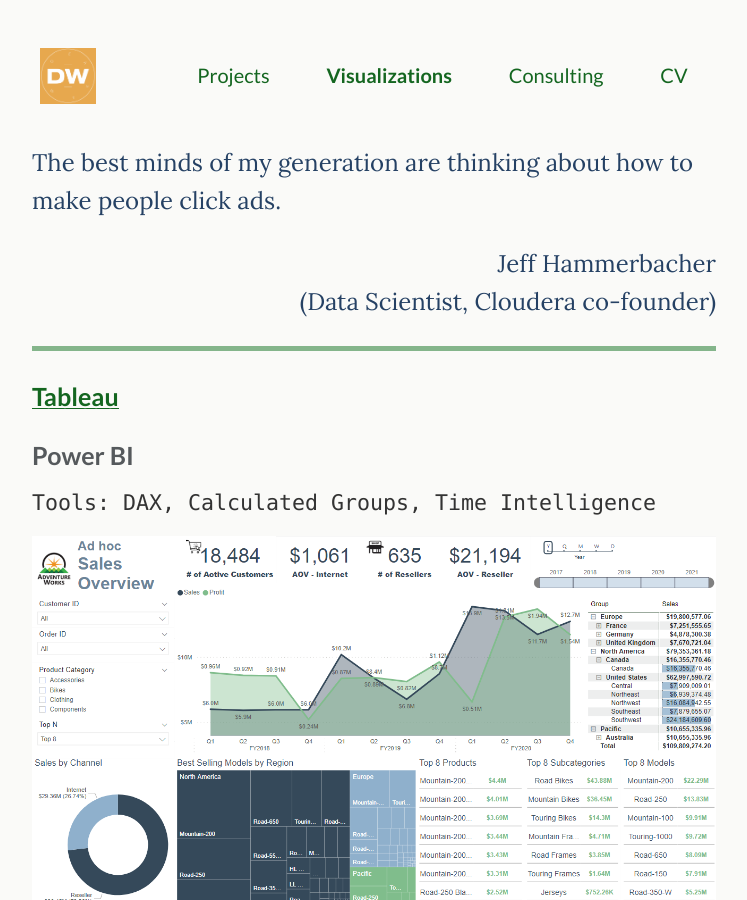
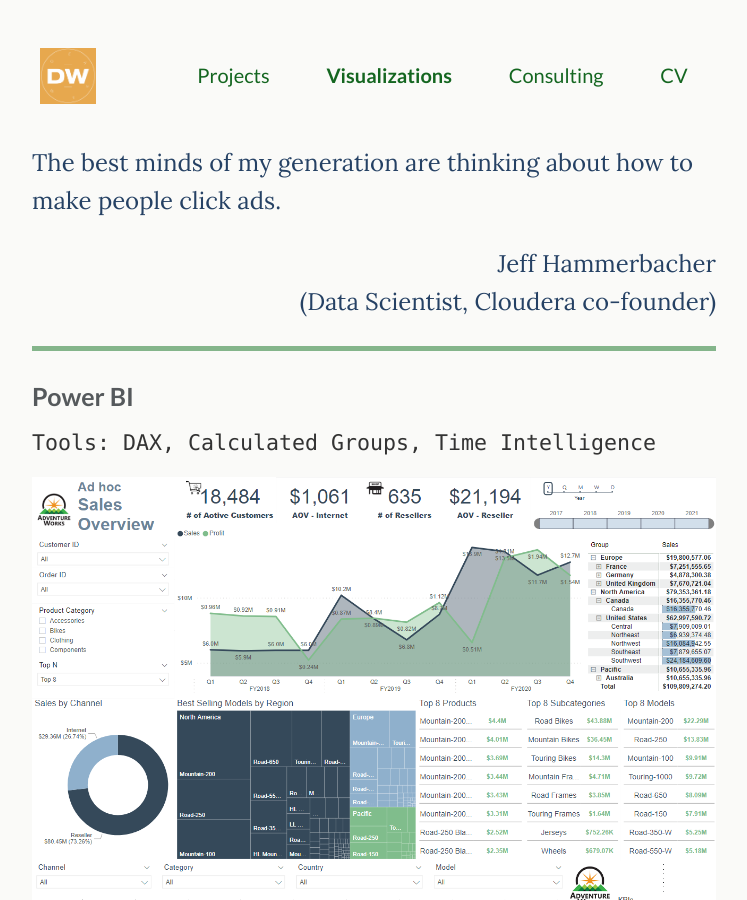
Before and after one commit to deawyk/deawyk.github.io, a Jekyll site: the page built from _pages/visualization.md, in a window 1280 px wide and 900 px high. Shown: the whole window, without its empty margins (266-1013 px from the left). Built offline with Jekyll 4.4.1, drawn with Linux system fonts in a browser that asks for light colours.

Commit message:
Update visualization.md

```diff
--- a/_pages/visualization.md
+++ b/_pages/visualization.md
@@ -23,8 +23,6 @@
 
 
 ---
-### [Tableau](https://public.tableau.com/profile/dea.wang#!/)
-
 
 ### Power BI
     Tools: DAX, Calculated Groups, Time Intelligence
@@ -35,6 +33,9 @@
 <img src="{{ site.baseurl }}/assets/img/git.viz1_1.png">
 <img src="{{ site.baseurl }}/assets/img/git.viz2.png">
 
+
+### [Tableau](https://public.tableau.com/profile/dea.wang#!/)
+
 ### Excel
+<img src="{{ site.baseurl }}/assets/img/git.vizexcel2.png">
 <img src="{{ site.baseurl }}/assets/img/git.vizexcel1.png">
-<img src="{{ site.baseurl }}/assets/img/git.vizexcel2.png">
```
